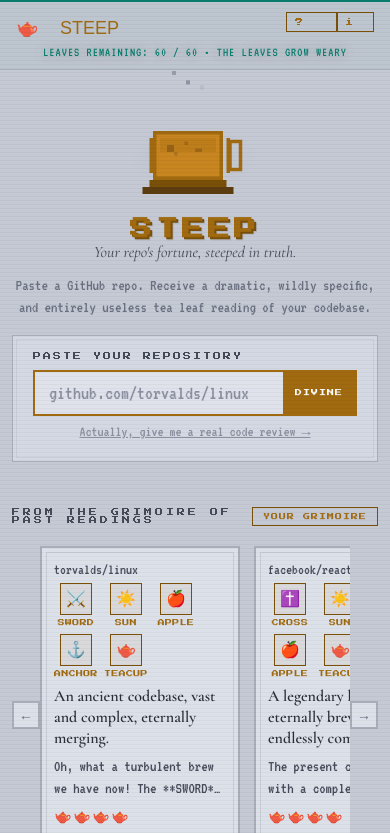
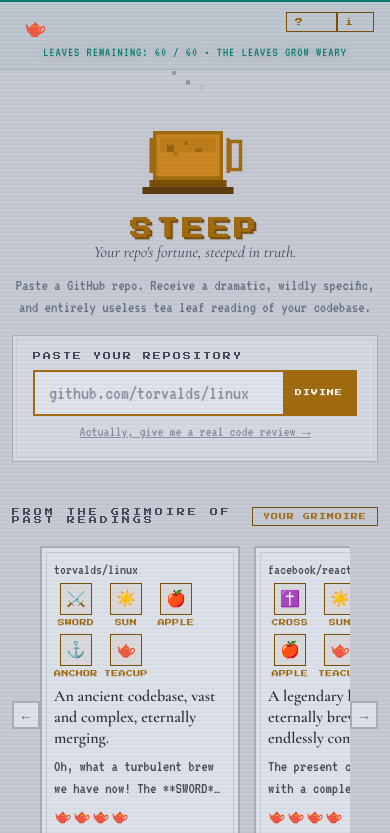
Before and after one commit to earlgreyhot1701D/steep, a website: page index.html in a window 390 px wide. Shown: the top 833 px of the page. Drawn offline with nearby package versions, Linux system fonts and the light colour scheme.

Commit message:
fix: home button icon-only at 480px using font-size:0 + ::before pattern

```diff
--- a/css/style.css
+++ b/css/style.css
@@ -1826,19 +1826,15 @@ body::after {
 
   /* Home button: icon only */
   .home-btn {
-    font-size: 14px;
+    font-size: 0;
     letter-spacing: 0;
-  }
-
-  .home-btn::after {
-    content: '';
-  }
-
-  /* Replace home button text with just the teapot emoji */
-  .home-btn {
+    padding: 5px 8px;
+  }
+
+  .home-btn::before {
+    content: '🫖';
+    font-family: 'Segoe UI Emoji', 'Apple Color Emoji', 'Noto Color Emoji', sans-serif;
     font-size: 18px;
-    letter-spacing: 0;
-    font-family: 'Segoe UI Emoji', 'Apple Color Emoji', 'Noto Color Emoji', sans-serif;
   }
 
   /* Symbol guide button: icon only */
```
